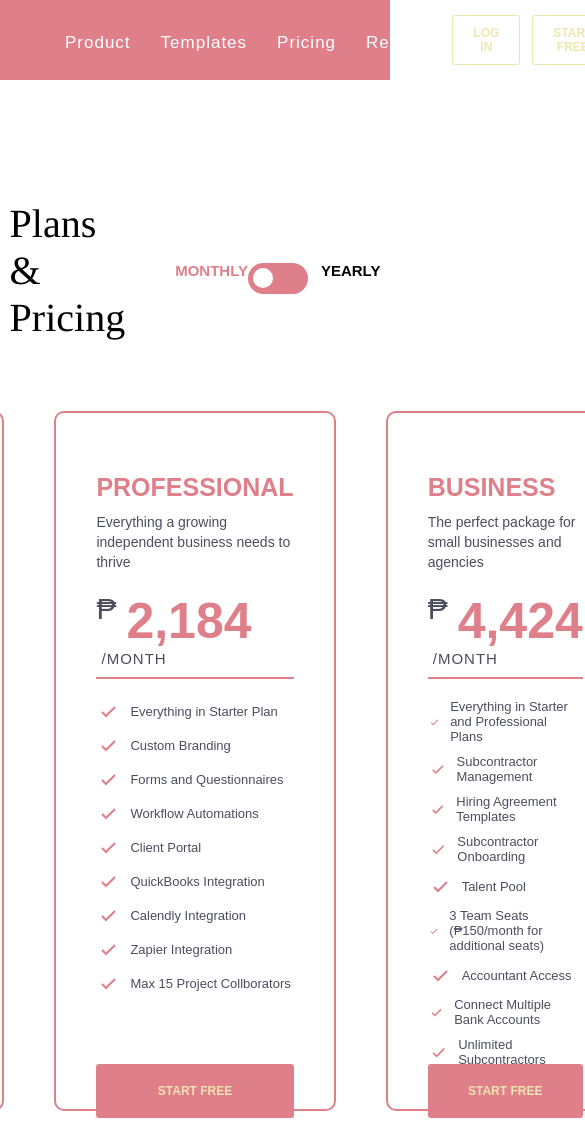
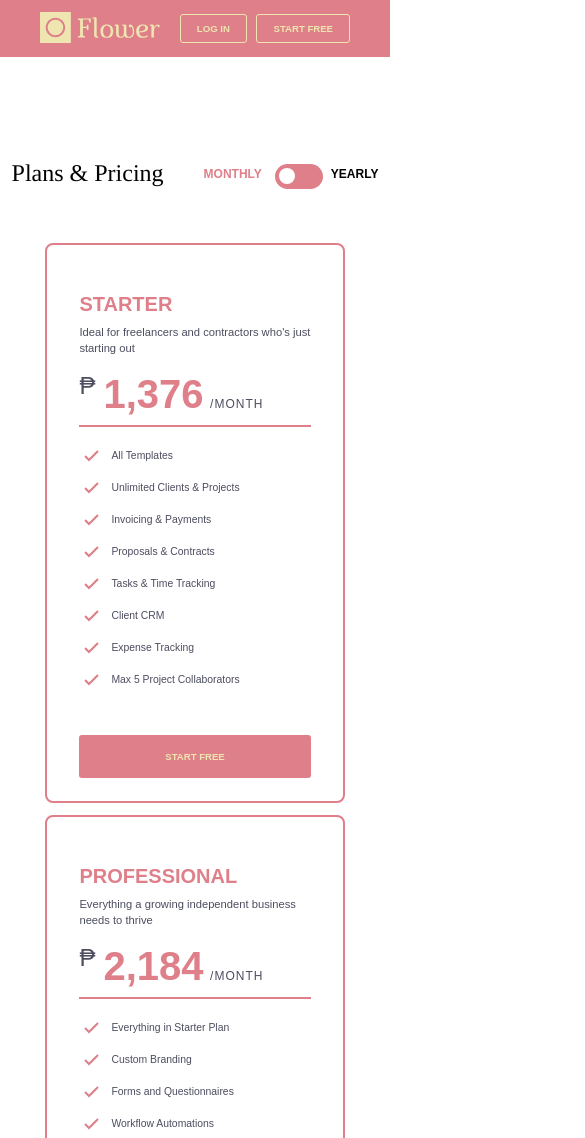
Before and after one commit to zeeneecodes/pricing-page, a website: page index.html in a window 390 px wide. Shown: the top 1138 px of the page, 585 px wide, since content can reach past the window. Drawn offline with Linux system fonts and the light colour scheme.

Commit message:
make page responsive

```diff
--- a/sass/abstracts/_mixins.scss
+++ b/sass/abstracts/_mixins.scss
@@ -0,0 +1,18 @@
+
+@mixin respond($breakpoint) {
+  @if $breakpoint == phone {
+    @media (max-width: 28.125em) { @content; };     // 450px
+  }
+  @if $breakpoint == tab-port-smaller {
+    @media (max-width: 37.5em) { @content; };    // 600px
+  }
+  @if $breakpoint == tab-port {
+    @media (max-width: 56.25em) { @content; };    // 900px
+  }
+  @if $breakpoint == tab-land {
+    @media (max-width: 75em) { @content; };       // 1200px
+  }
+  @if $breakpoint == big-desktop {
+    @media (max-width: 112.5em) { @content; };    // 1800px
+  }
+}
--- a/sass/base/_base.scss
+++ b/sass/base/_base.scss
@@ -8,6 +8,18 @@
 
 html {
   font-size: 62.5%; //10px
+
+  @include respond(big-desktop) {
+    font-size: 75%; // 1rem = 12px
+  }
+
+  @include respond(tab-land) { // is width is less than 900px?
+    font-size: 56.25%; // 1rem = 9px
+  }
+
+  @include respond(tab-port) {  // is width less than 600px?
+    font-size: 50%; // 1rem = 8px
+  }
 }
 
 body {
--- a/sass/base/_typography.scss
+++ b/sass/base/_typography.scss
@@ -27,6 +27,10 @@
     font-size: 4rem;
     font-weight: 400;
 
+    @include respond(phone) {
+      font-size: 3rem;
+    }
+
     &-sub {
       font-size: 2.5rem;
       text-transform: uppercase;
--- a/sass/components/_add-ons.scss
+++ b/sass/components/_add-ons.scss
@@ -24,6 +24,14 @@
     box-shadow: $box-shadow-subtle;
     border-radius: 1rem;
 
+    @include respond(tab-port-smaller) {
+      width: 60rem;
+    }
+
+    @include respond (phone) {
+      width: 80%;
+    }
+
     &:not(:last-child) {
       margin-bottom: 2rem;
 
@@ -32,6 +40,11 @@
     &--container {
       display: flex;
       justify-content: space-between;
+
+      @include respond(tab-port-smaller) {
+        flex-direction: column-reverse;
+        align-items: start;
+      }
     }
 
     &--title {
@@ -40,7 +53,11 @@
 
     &--price {
       width: 20rem;
-      text-align: center;
+      text-align: left;
+
+      @include respond(phone) {
+        margin-bottom: 1rem;
+      }
     }
 
   }
--- a/sass/components/_cards.scss
+++ b/sass/components/_cards.scss
@@ -8,6 +8,10 @@
   border: 2px solid $main-color;
   transition: all .3s ease-out;
 
+  @include respond (tab-port) {
+    width: 80%;
+  }
+
   &:hover {
     transform: scale(1.1) translateY(-1rem);
     background-color: $main-color-lighter;
@@ -16,7 +20,13 @@
 
   &:not(:last-child) {
     margin-right: 5rem;
+
+    @include respond(tab-port) {
+      margin-right: 0;
+      margin-bottom: 1.5rem;
+    }
   }
+
 
   &__type {
     margin-top: 3rem;
--- a/sass/layout/_faq.scss
+++ b/sass/layout/_faq.scss
@@ -12,9 +12,32 @@
     width: 90rem;
     padding: 7rem 9rem;
 
+    @include respond(tab-port-smaller) {
+      width: 65rem;
+    }
+
+    @include respond(phone) {
+      width: 40rem;
+      flex-direction: column;
+      align-items: center;
+    }
+
     &--text {
       width: 90rem;
       margin-right: 2rem;
+
+      @include respond(phone) {
+        display: flex;
+        flex-direction: column;
+        align-items: center;
+        margin-right: 0;
+      }
+
+      &-heading {
+        @include respond(phone) {
+          font-size: 3rem;
+        }
+      }
 
       & span {
         color: $main-color;
@@ -42,6 +65,14 @@
       width: 100rem;
       border-radius: 5px;
 
+      @include respond(tab-port-smaller) {
+        width: 60rem;
+      }
+
+      @include respond(phone) {
+        width: 40rem;
+      }
+
       &:first-of-type {
         margin-top: 5rem;
       }
@@ -62,7 +93,7 @@
         height: 4rem;
         cursor: pointer;
         font-size: 1.5rem;
-        transition: color .3s, border-bottom 1s;
+        transition: all .3s;
         border-bottom: 1px solid $black;
 
         &::after {
--- a/sass/layout/_footer.scss
+++ b/sass/layout/_footer.scss
@@ -2,13 +2,26 @@
   margin-top: 10rem;
   width: 100%;
   background-color: $main-color-lighter;
-  height: 65rem;
   padding: 5rem 7rem;
 
   &__section {
     &--top {
       display: flex;
       justify-content: space-around;
+    }
+
+    &--inner {
+      &-left {
+        @include respond(phone) {
+          margin-right: 5rem;
+        }
+      }
+
+      &-middle {
+        @include respond(phone) {
+          margin-right: 5rem;
+        }
+      }
     }
 
     &--bottom {
--- a/sass/layout/_navigation.scss
+++ b/sass/layout/_navigation.scss
@@ -19,6 +19,10 @@
     &--center {
       display: flex;
       height: 6rem;
+
+      @include respond(phone) {
+        display: none;
+      }
     }
 
     &--right {
--- a/sass/pages/_home.scss
+++ b/sass/pages/_home.scss
@@ -12,5 +12,10 @@
     margin-top: 7rem;
     display: flex;
     justify-content: center;
+
+    @include respond(tab-port) {
+      flex-direction: column;
+      align-items: center;
+    }
   }
 }
```
Also changed, not shown: css/style.css.
